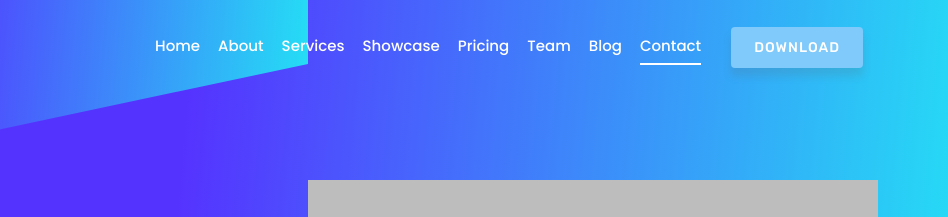
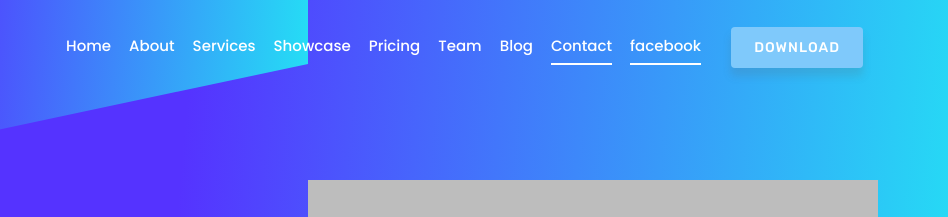
Before and after one commit to Waddah-Ahmad/CICD-to-deploy-a-static-webpage-to-docker-container, a plain HTML site: page index.html in a window 1280 px wide. Shown: the top 217 px of the page, 332-1280 px from the left. Drawn offline with Linux system fonts and the light colour scheme; files whose address does not match are found by name.

Commit message:
facebook feature

```diff
--- a/index.html
+++ b/index.html
@@ -62,6 +62,9 @@
               </li>
               <li class="nav-item">
                 <a class="nav-link page-scroll" href="#contact">Contact</a>
+              </li>
+	      <li class="nav-item">
+                <a class="nav-link page-scroll" href="#contact">facebook</a>
               </li>
               <li class="nav-item">
                 <a class="btn btn-singin" href="#">Download</a>
```
